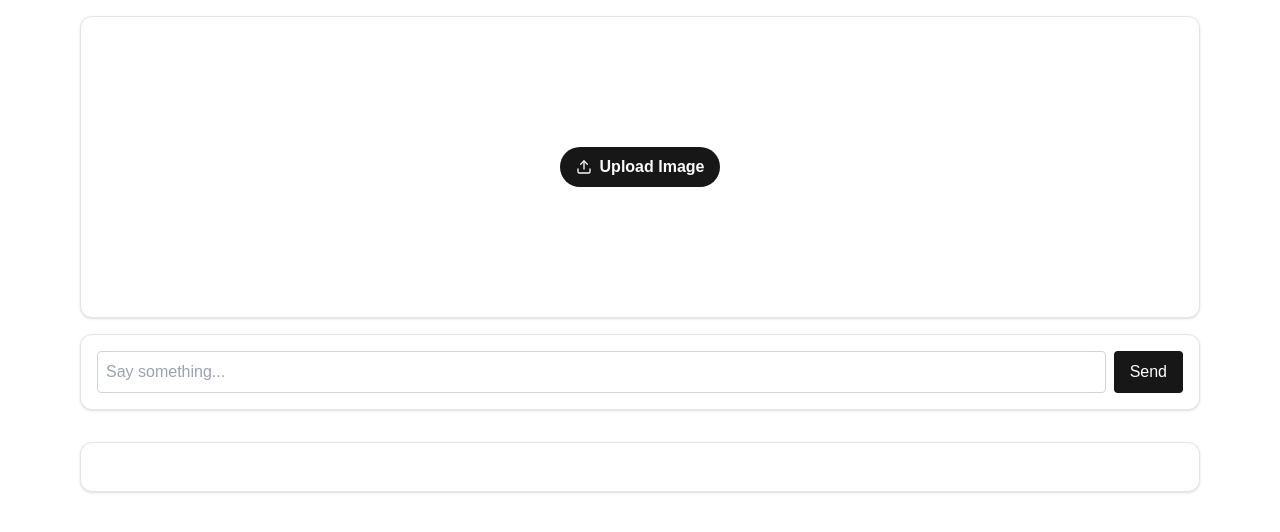
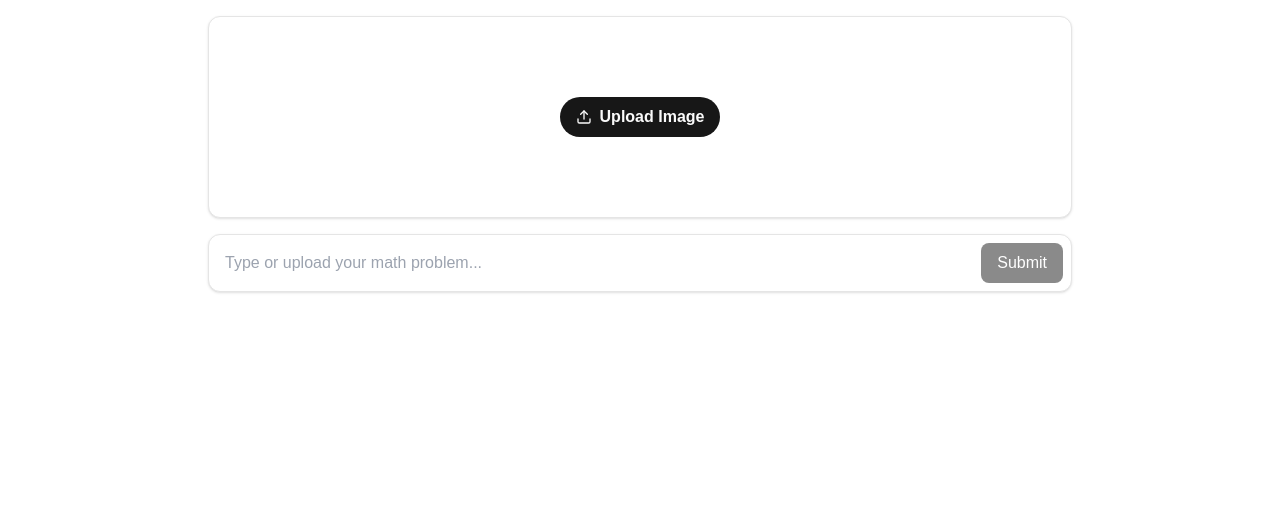
Before and after one commit to marcowang01/lemma, a Next.js app: page / in a window 1280 px wide. Shown: the top 532 px of the page. Built offline with nearby package versions, Linux system fonts and the light colour scheme.

Commit message:
cleaner ui:

```diff
--- a/src/app/page.tsx
+++ b/src/app/page.tsx
@@ -8,7 +8,7 @@ import { marked } from "marked"
 import { useEffect, useState } from "react"
 
 export default function Chat() {
-  const [tempText, setTempText] = useState<string>("")
+  const [solutionText, setSolutionText] = useState<string>("")
 
   useEffect(() => {
     marked.setOptions({
@@ -28,7 +28,7 @@ export default function Chat() {
 
     if (!response.ok) {
       console.error("Failed to fetch response", response)
-      setTempText("Failed to fetch response")
+      setSolutionText("Failed to fetch response")
       return
     }
 
@@ -46,22 +46,24 @@ export default function Chat() {
       let processedText = renderLatex(text)
       const markdownHtml = marked.parse(processedText) as string
       const safeHtml = DOMPurify.sanitize(markdownHtml)
-      setTempText(safeHtml)
+      setSolutionText(safeHtml)
     }
   }
 
   return (
-    <main className="container mx-auto max-w-6xl p-4">
+    <main className="container mx-auto max-w-4xl p-4">
       <div className="grid gap-8 md:grid-cols-1">
         <InputForm onSubmit={handleSubmit} />
+        {solutionText && (
           <Card className="overflow-hidden">
             <CardContent className="relative flex h-full flex-col p-4">
               <div
                 className="markdown mb-auto h-full w-full"
-              dangerouslySetInnerHTML={{ __html: tempText }}
+                dangerouslySetInnerHTML={{ __html: solutionText }}
               />
             </CardContent>
           </Card>
+        )}
       </div>
     </main>
   )
--- a/src/components/core/image-upload.tsx
+++ b/src/components/core/image-upload.tsx
@@ -17,12 +17,14 @@ export function ImageUpload({
 }: ImageUploadProps) {
   return (
     <>
-      <div
-        className={`h-full w-full hover:opacity-80 ${imageUrl && "cursor-pointer"}`}
-        onClick={() => imageUrl && onImageClick()}
-      >
+      <div className={`h-full w-full p-2`}>
         {imageUrl && (
-          <img src={imageUrl} alt="Math problem" className="h-full w-auto object-contain" />
+          <img
+            src={imageUrl}
+            alt="Math problem"
+            className="h-full w-auto cursor-pointer rounded-lg object-contain transition-opacity duration-200 hover:opacity-80"
+            onClick={() => imageUrl && onImageClick()}
+          />
         )}
       </div>
 
--- a/src/components/core/input-form.tsx
+++ b/src/components/core/input-form.tsx
@@ -41,7 +41,7 @@ export function InputForm({
   return (
     <form ref={formRef} onSubmit={handleSubmit} className="flex w-full flex-col gap-4">
       <Card className="overflow-hidden">
-        <CardContent className="relative h-[300px] w-full p-0">
+        <CardContent className="relative h-[200px] w-full p-0">
           <ImageUpload
             imageUrl={imageUrl}
             onImageChange={handleImageChange}
@@ -51,26 +51,27 @@ export function InputForm({
         </CardContent>
       </Card>
       <Card className="overflow-hidden">
-        <CardContent className="relative h-fit w-full p-2">
+        <CardContent className="relative h-fit w-full p-0">
           <div className="m-2 flex w-[calc(100%-1rem)] gap-2">
             <input
-              className="flex-1 rounded border border-gray-300 p-2"
+              className="flex-1 rounded p-2 ring-offset-background focus-visible:outline-none focus-visible:ring-0 focus-visible:ring-offset-0"
               name="userInput"
               value={userInput}
-              placeholder="Say something..."
+              placeholder="Type or upload your math problem..."
               onChange={(e) => setUserInput(e.target.value)}
             />
             <button
               type="submit"
-              className="rounded bg-primary px-4 py-2 text-white hover:bg-primary/90"
+              className="rounded-lg bg-primary px-4 py-2 text-white hover:bg-primary/90 disabled:cursor-not-allowed disabled:opacity-50"
+              disabled={!userInput && !imageUrl}
             >
-              Send
+              Submit
             </button>
           </div>
         </CardContent>
       </Card>
       <Dialog open={isModalOpen} onOpenChange={setIsModalOpen}>
-        <DialogContent className="max-w-4xl">
+        <DialogContent className="w-fit max-w-6xl">
           <DialogTitle>Uploaded Image</DialogTitle>
           <button
             onClick={() => setIsModalOpen(false)}
```
Lines whose indentation alone changed are shown as unchanged.
